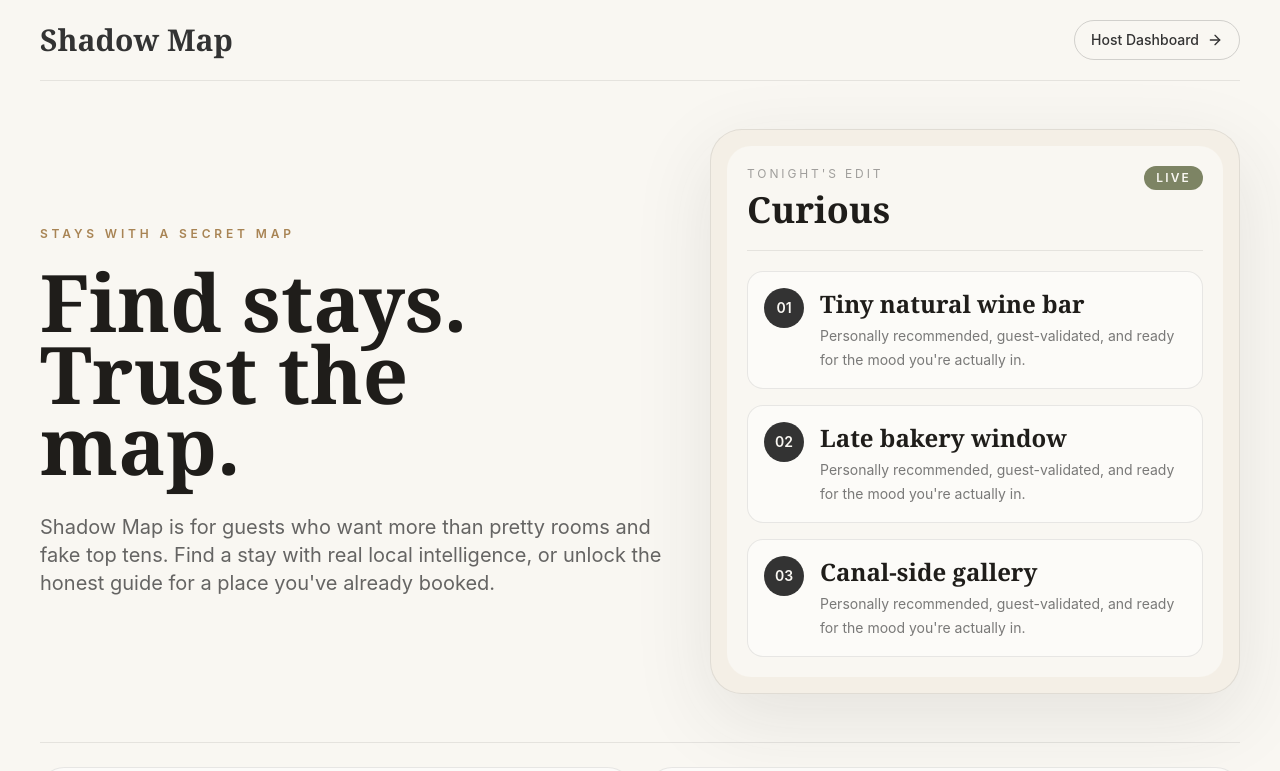
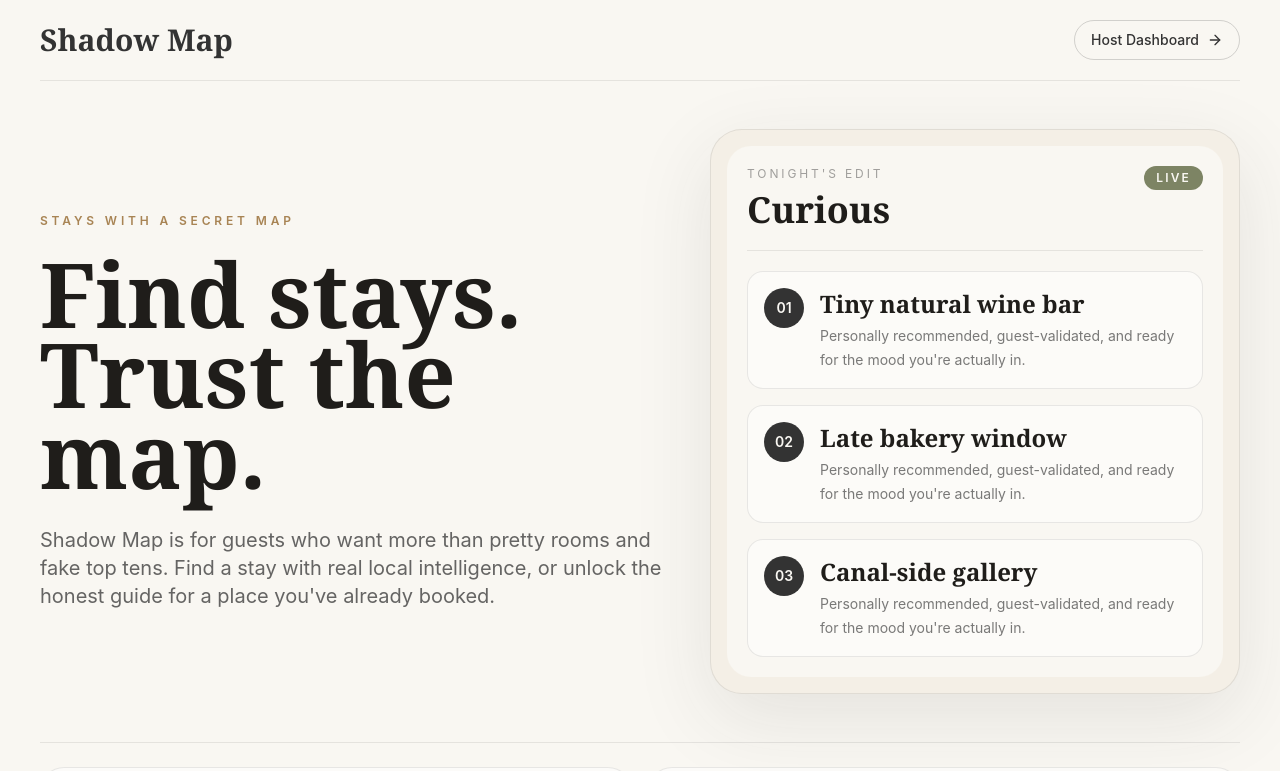
Before and after one commit to mhksteve/ShadowMap, a Next.js app: page / in a window 1280 px wide. Shown: the top 771 px of the page. Built offline with nearby package versions, Linux system fonts and the light colour scheme.

Commit message:
Tune desktop hero folds

```diff
--- a/app/page.tsx
+++ b/app/page.tsx
@@ -60,7 +60,7 @@ export default function Home() {
             <p className="mb-6 text-xs font-semibold uppercase tracking-[0.32em] text-brass">
               Stays with a secret map
             </p>
-            <h1 className="font-serif text-[clamp(3.6rem,6.2vw,5.2rem)] font-semibold leading-[0.9] tracking-normal text-ink">
+            <h1 className="font-serif text-[clamp(3.6rem,7vw,7rem)] font-semibold leading-[0.9] tracking-normal text-ink">
               <span className="block">Find stays.</span>
               <span className="block">Trust the</span>
               <span className="block">map.</span>
--- a/app/stays/page.tsx
+++ b/app/stays/page.tsx
@@ -22,12 +22,12 @@ export default function StaysPage() {
           </Link>
         </nav>
 
-        <header className="grid gap-10 py-10 lg:grid-cols-[0.95fr_1.05fr] lg:py-12">
+        <header className="grid gap-10 py-10 lg:min-h-[calc(100vh-5rem)] lg:grid-cols-[0.95fr_1.05fr] lg:items-center lg:py-0">
           <div>
             <p className="text-xs font-semibold uppercase tracking-[0.32em] text-brass">
               Find a place with proof
             </p>
-            <h1 className="mt-5 font-serif text-[clamp(3.5rem,6vw,5.2rem)] font-semibold leading-[0.9] text-ink">
+            <h1 className="mt-5 font-serif text-[clamp(3.5rem,5.2vw,4.75rem)] font-semibold leading-[0.9] text-ink">
               <span className="block">Stay with</span>
               <span className="block">honest</span>
               <span className="block">maps.</span>
```
